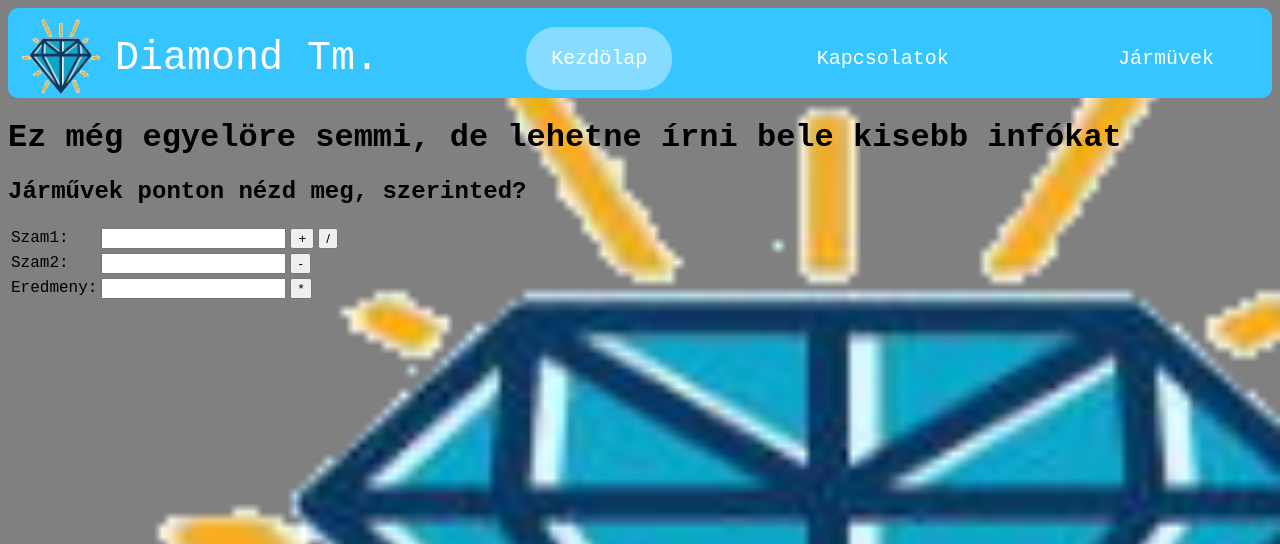
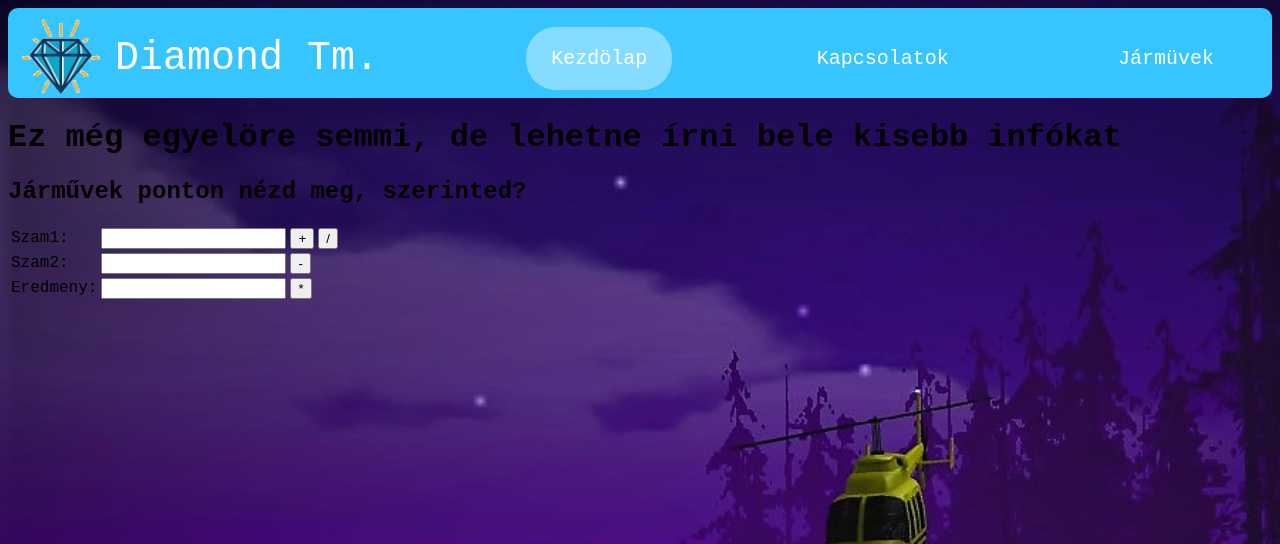
Before and after one commit to diamondtm/diamondtm.github.io, a PHP site: page / in a window 1280 px wide. Shown: the top 544 px of the page. Run offline with PHP 8.4, Linux system fonts and the light colour scheme.

Commit message:
Update tesztes.css

```diff
--- a/tesztes.css
+++ b/tesztes.css
@@ -9,7 +9,7 @@
 }
 body {
  font-family: 'Courier New', monospace;
-  background: url("diamond.png");
+  background: url("hatter.png");
   background-repeat: repeat-y;
   background-size: 130%;
   background-color: grey;
```
